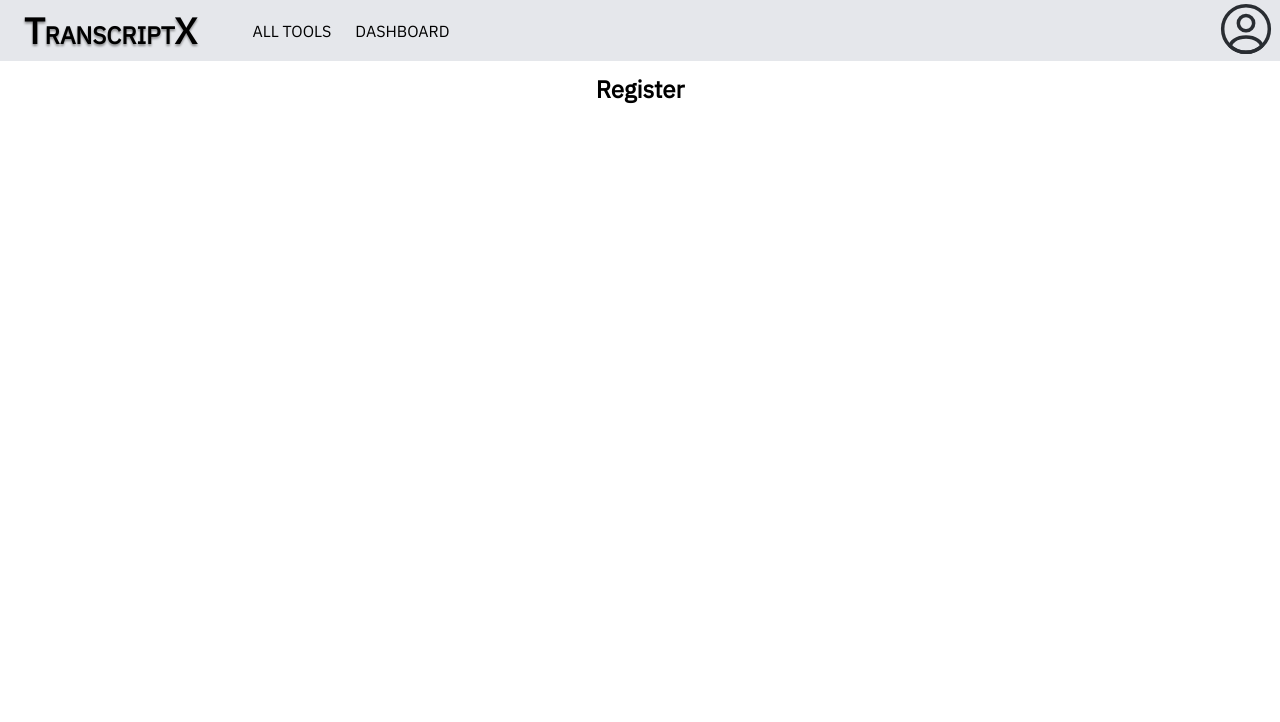
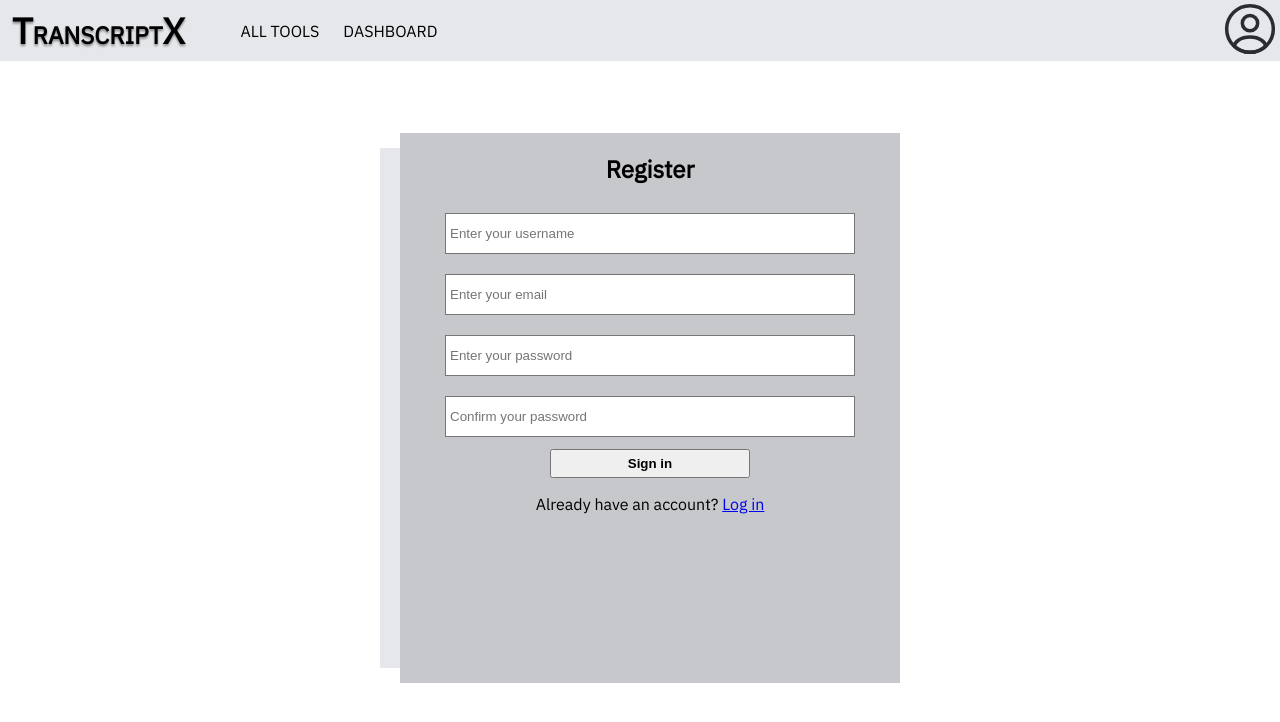
Before and after one commit to TranscriptX/FE, a React (Vite) app: page /register in a window 1280 px wide. Shown: the top 722 px of the page. Built offline with nearby package versions, Linux system fonts and the light colour scheme; no server answers.

Commit message:
UA-1 Register Page and Update Navbar

```diff
--- a/src/components/Navbar.tsx
+++ b/src/components/Navbar.tsx
@@ -54,9 +54,10 @@ const Navbar = (props: NavbarType) => {
         navigate("../login");
     };
 
+    // w-full h-full m-[-8px] bg-color_secondary shadow-md flex justify-between items-center sticky z-50 pl-[20px] left-[20px]
 
     return (
-        <header className="w-full h-full m-[-8px] bg-color_secondary shadow-md flex justify-between items-center sticky z-50 pl-[20px] left-[20px]">
+        <header className="w-full bg-color_secondary shadow-md flex justify-between items-center fixed top-0 left-[20px] z-50 m-[-8px] ml-[-20px] pl-[8px]">
             <div className="font-bold m-[4px]">
                 <span className="text-[36px] drop-shadow-[0_2px_1px_rgba(0,0,0,0.4)]">T</span>
                 <span className="text-[24px] drop-shadow-[0_2px_1px_rgba(0,0,0,0.4)]">RANSCRIPT</span>
--- a/src/pages/authentication/RegisterPage.tsx
+++ b/src/pages/authentication/RegisterPage.tsx
@@ -14,6 +14,7 @@ const RegisterPage = () => {
     const[error, setError] = useState("");
     const[successMessage, setSuccessMessage] = useState("");
     const navigate = useNavigate();
+    const inputStyle = "w-[400px] px-[4px] py-[12px] mt-[8px] border rounded-lg focus:outline-none focus:ring-2 focus:ring-purple-500";
 
     const handleInputChange = (e: React.ChangeEvent<HTMLInputElement>) => {
         const { id, value } = e.target;
@@ -78,9 +79,79 @@ const RegisterPage = () => {
     return (
         <>
             <Navbar currentPage="Register"/>
-            <div>
-                <div>
-                    <h2 className="text-3xl font-bold text-center">Register</h2>
+            <div className="min-h-screen flex flex-row items-center justify-center bg-white">
+
+                <div className="w-full max-w-[10px] min-h-[520px] bg-color_secondary rounded-md shadow-md translate-x-3 translate-y-3 pl-[10px]"></div>
+
+                <div className="z-10 bg-grey w-full max-w-[500px] min-h-[550px] flex flex-col align-items justify-content">
+                    <h2 className="text-2xl font-bold text-center">Register</h2>
+
+                    {error && (
+                    <div className="text-[red] px-[4px] py-[2px]">
+                        {error}
+                    </div>
+                    )}
+
+                    {successMessage && (
+                    <div className="bg-green-100 text-green-700 px-4 py-2 rounded mb-4">
+                        {successMessage}
+                    </div>
+                    )}
+                    <div className="">
+                        <form onSubmit={handleSubmit} className="space-y-[12px] flex flex-col justify-center items-center">
+                            <input
+                                type="text"
+                                id="username"
+                                placeholder="Enter your username"
+                                value={formData.username}
+                                onChange={handleInputChange}
+                                className={inputStyle}
+                            />
+
+                            <input
+                                type="email"
+                                id="email"
+                                placeholder="Enter your email"
+                                value={formData.email}
+                                onChange={handleInputChange}
+                                className={inputStyle}
+                            />
+                            <input
+                                type="password"
+                                id="password"
+                                placeholder="Enter your password"
+                                value={formData.password}
+                                onChange={handleInputChange}
+                                className={inputStyle}
+                            />
+                            <input
+                                type="password"
+                                id="confirmPassword"
+                                placeholder="Confirm your password"
+                                value={formData.confirmPassword}
+                                onChange={handleInputChange}
+                                className={inputStyle}
+                            />
+                            <div>
+                                <button
+                                    type="submit"
+                                    disabled={loading}
+                                    className="w-[200px] text-white font-bold py-[5px] rounded-lg hover:bg-purple-700 transition-colors"
+                                >
+                                    {loading ? "Signing up..." : "Sign in"}
+                                </button>
+                            </div>
+
+                        </form>
+                    </div>
+
+
+                    <p className="text-center text-sm text-gray-700 mt-4">
+                    Already have an account?{" "}
+                    <a href="/login" className="text-blue-600 hover:underline">
+                        Log in
+                    </a>
+                    </p>
                 </div>
             </div>
         </>
```
